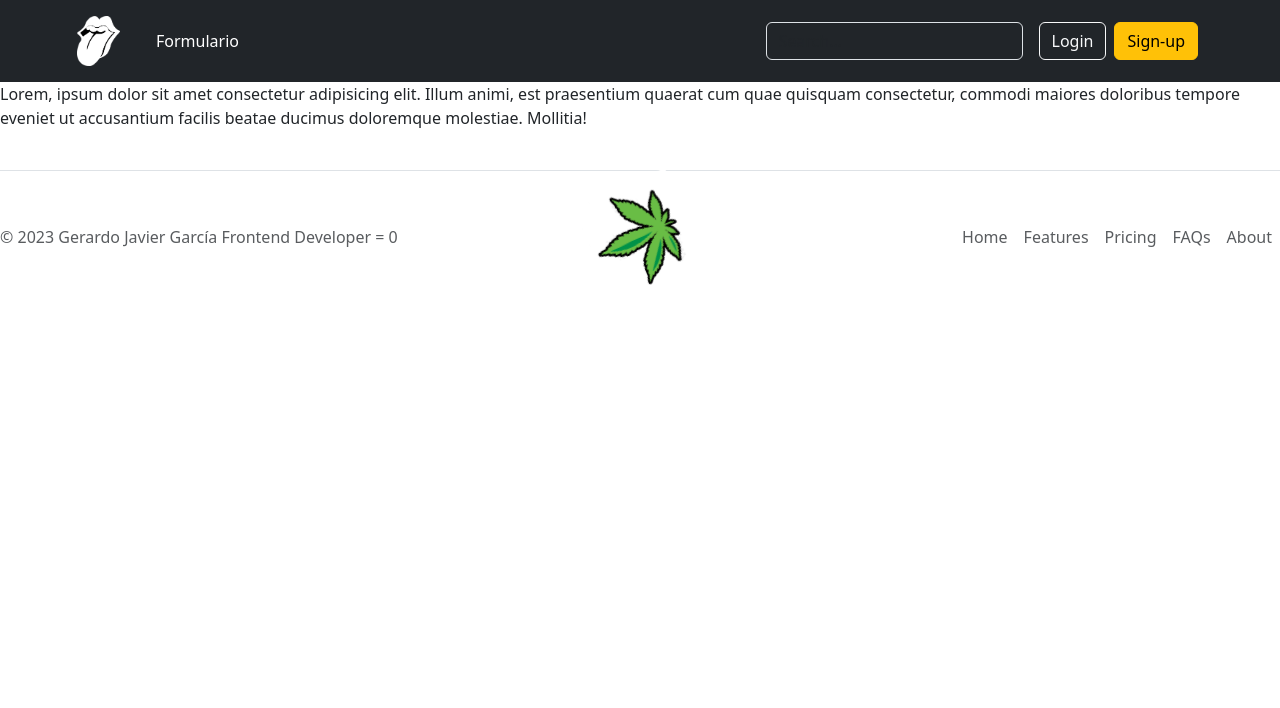
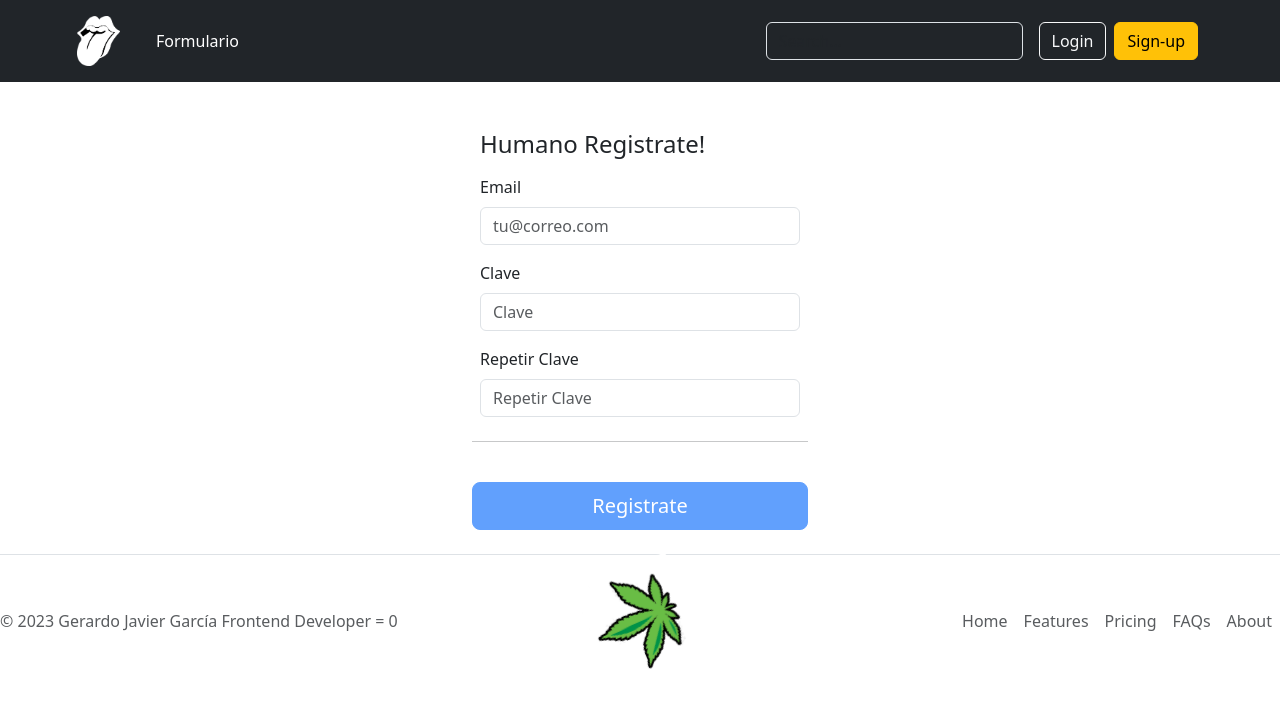
Before and after one commit to gejaga12/ReactEggEducation, a React (Create React App) app: page /user-form in a window 1280 px wide. Shown: the top 708 px of the page. Built offline with nearby package versions, Linux system fonts and the light colour scheme.

Commit message:
Formulario termiando

```diff
--- a/src/components/public/Details.jsx
+++ b/src/components/public/Details.jsx
@@ -10,7 +10,7 @@ export const Details = () => {
     RickAndMortyService.traerPersonajesPorId(id).then((data) =>
       setMascota(data)
     );
-  }, [id]);
+  }, []);
 
   console.log(mascota);
 
--- a/src/components/public/UserForm.jsx
+++ b/src/components/public/UserForm.jsx
@@ -1,14 +1,106 @@
-import React from "react";
+import React, { useState, useEffect } from "react";
+import { useUserForm } from "../../hooks/Custom.hooks";
 
 export const UserForm = () => {
+  const { form, setForm, handleChange } = useUserForm();
+
+  const [areEquals, setAreEquals] = useState(true);
+  const [passwordConfirmation, setPasswordConfirmation] = useState();
+
+  const [pass, setPass] = useState(true);
+
+  const validPass = () => {
+    //comprueba que la password no este indefinida
+    const { password } = form;
+    if (password !== undefined) {
+      setPass(false);
+    }
+    return pass;
+  };
+
+  const handlePasswordConfirmation = (e) => {
+    setPasswordConfirmation(e.target.value);
+  };
+
+  useEffect(() => {
+    const { password } = form;
+    setAreEquals(password === passwordConfirmation);
+    validPass();
+  }, [passwordConfirmation, pass]);
+
+  const handleSubmit = (e) => {
+    e.preventDefault();
+
+    console.log(form);
+  };
+
   return (
-    <div>
-      <p>
-        Lorem, ipsum dolor sit amet consectetur adipisicing elit. Illum animi,
-        est praesentium quaerat cum quae quisquam consectetur, commodi maiores
-        doloribus tempore eveniet ut accusantium facilis beatae ducimus
-        doloremque molestiae. Mollitia!
-      </p>
+    <div className="w-25 mx-auto mt-5">
+      <h4 className="mb-3">Humano Registrate!</h4>
+      <form className="needs-validation" noValidate>
+        <div className="row g-3">
+          <div className="col-12">
+            <label htmlFor="email" className="form-label">
+              Email
+            </label>
+            <input
+              type="email"
+              className="form-control"
+              placeholder="tu@correo.com"
+              name="email"
+              onChange={handleChange}
+            />
+            <div className="invalid-feedback">
+              Please enter a valid email address for shipping updates.
+            </div>
+          </div>
+
+          <div className="col-12">
+            <label htmlFor="address" className="form-label">
+              Clave
+            </label>
+            <input
+              type="password"
+              className="form-control"
+              placeholder="Clave"
+              name="password"
+              onChange={handleChange}
+              required
+            />
+            <div className="invalid-feedback">
+              Please enter your shipping address.
+            </div>
+          </div>
+
+          <div className="col-12">
+            <label htmlFor="address" className="form-label">
+              Repetir Clave
+            </label>
+            <input
+              type="password"
+              className="form-control"
+              placeholder="Repetir Clave"
+              onChange={handlePasswordConfirmation}
+            />
+            {!areEquals &&  (
+              <div className="form-text text-danger">
+                Las claves no son iguales
+              </div>
+            )}
+          </div>
+
+          <hr className="my-4" />
+
+          <button
+            disabled={!areEquals || pass}
+            className="w-100 btn btn-primary btn-lg"
+            type="submit"
+            onClick={handleSubmit}
+          >
+            Registrate
+          </button>
+        </div>
+      </form>
     </div>
   );
 };
--- /dev/null
+++ b/src/hooks/Custom.hooks.jsx
@@ -0,0 +1,20 @@
+import { useState } from "react";
+
+export const useUserForm = (initialState = {}) => {
+  const [form, setForm] = useState(initialState);
+
+  const handleChange = ({ target }) => {
+    const { name, value } = target;
+
+    setForm({
+      ...form,
+      [name]: value,
+    });
+  };
+
+  return {
+    form,
+    setForm,
+    handleChange,
+  };
+};
```
